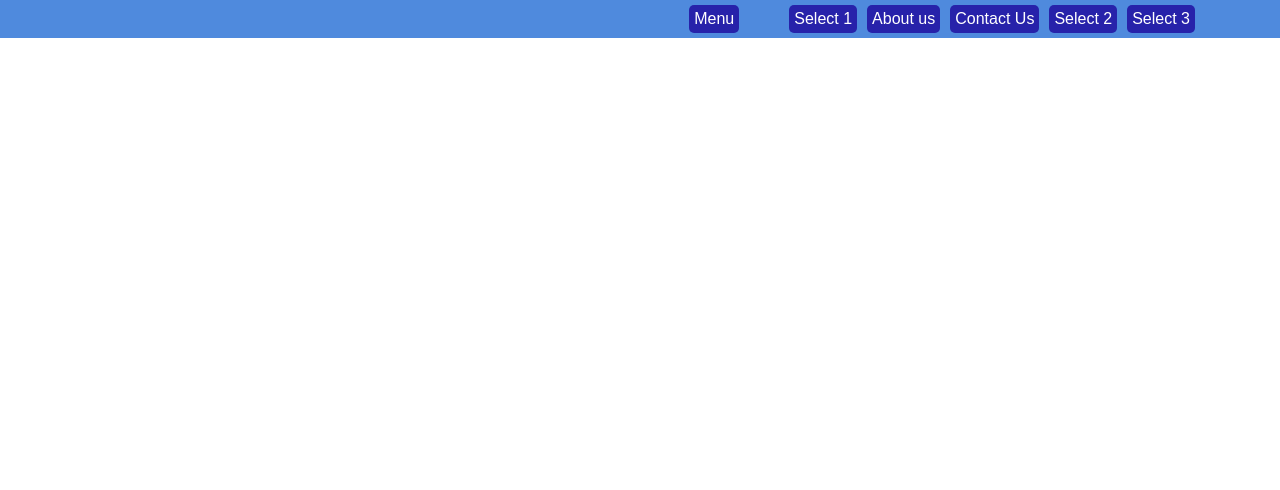
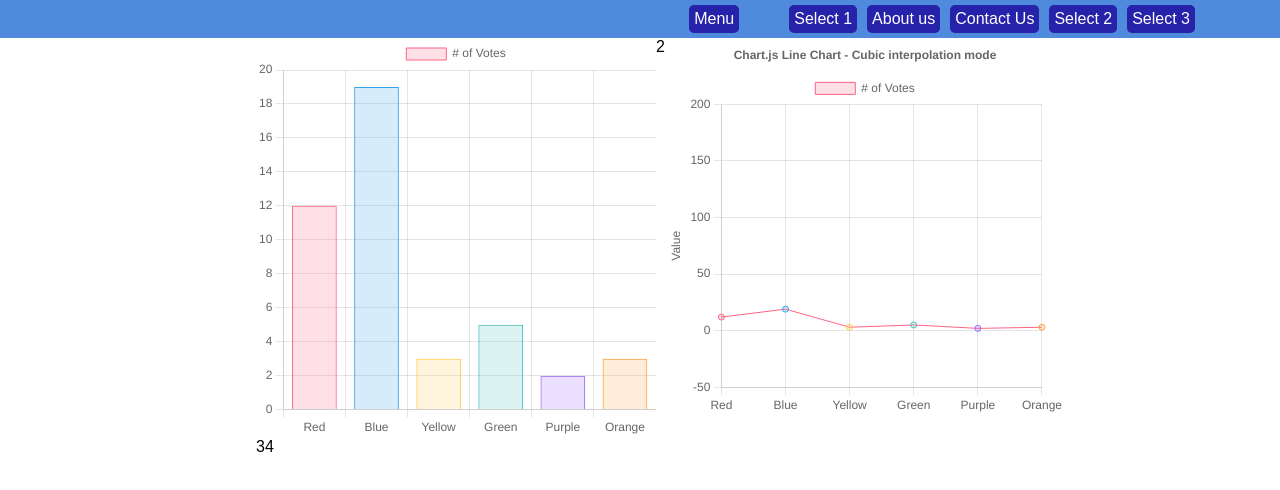
Before and after one commit to 12nuskek/Week1, a plain HTML site: page index.html in a window 1280 px wide. Drawn offline with nearby package versions, Linux system fonts and the light colour scheme.

Commit message:
imported Chart JS and have two Graphs

```diff
--- a/CSS/Style.css
+++ b/CSS/Style.css
@@ -1,5 +1,4 @@
 * {
-
     font-family: Arial, Helvetica, sans-serif;
 
 }
@@ -8,7 +7,6 @@ body {
 }
 
 nav{
-
     background-color: rgb(79, 138, 221);
     display: flex;
     justify-content: flex-end;
@@ -52,3 +50,11 @@ nav ul{
 #select1:hover > .submenu{
     display:block;
 }
+
+section {
+    padding: 0% 20% 0% 20%;
+}
+
+.container{
+    display: flex;
+}
--- a/JS/script.js
+++ b/JS/script.js
@@ -0,0 +1,95 @@
+const ctx = document.getElementById('myChart');
+const myChart = new Chart(ctx, {
+    type: 'bar',
+    data: {
+        labels: ['Red', 'Blue', 'Yellow', 'Green', 'Purple', 'Orange'],
+        datasets: [{
+            label: '# of Votes',
+            data: [12, 19, 3, 5, 2, 3],
+            backgroundColor: [
+                'rgba(255, 99, 132, 0.2)',
+                'rgba(54, 162, 235, 0.2)',
+                'rgba(255, 206, 86, 0.2)',
+                'rgba(75, 192, 192, 0.2)',
+                'rgba(153, 102, 255, 0.2)',
+                'rgba(255, 159, 64, 0.2)'
+            ],
+            borderColor: [
+                'rgba(255, 99, 132, 1)',
+                'rgba(54, 162, 235, 1)',
+                'rgba(255, 206, 86, 1)',
+                'rgba(75, 192, 192, 1)',
+                'rgba(153, 102, 255, 1)',
+                'rgba(255, 159, 64, 1)'
+            ],
+            borderWidth: 1
+        }]
+    },
+    options: {
+        scales: {
+            y: {
+                beginAtZero: true
+            }
+        }
+    }
+});
+
+
+const ctx2= document.getElementById('myChart2');
+const myChart2 = new Chart(ctx2, {
+    type: 'line',
+    data: {
+        labels: ['Red', 'Blue', 'Yellow', 'Green', 'Purple', 'Orange'],
+        datasets: [{
+            label: '# of Votes',
+            data: [12, 19, 3, 5, 2, 3],
+            backgroundColor: [
+                'rgba(255, 99, 132, 0.2)',
+                'rgba(54, 162, 235, 0.2)',
+                'rgba(255, 206, 86, 0.2)',
+                'rgba(75, 192, 192, 0.2)',
+                'rgba(153, 102, 255, 0.2)',
+                'rgba(255, 159, 64, 0.2)'
+            ],
+            borderColor: [
+                'rgba(255, 99, 132, 1)',
+                'rgba(54, 162, 235, 1)',
+                'rgba(255, 206, 86, 1)',
+                'rgba(75, 192, 192, 1)',
+                'rgba(153, 102, 255, 1)',
+                'rgba(255, 159, 64, 1)'
+            ],
+            borderWidth: 1
+        }]
+    },
+    options: {
+
+        responsive: false,
+        plugins: {
+          title: {
+            display: true,
+            text: 'Chart.js Line Chart - Cubic interpolation mode'
+          },
+        },
+        interaction: {
+          intersect: false,
+        },
+        scales: {
+          x: {
+            display: true,
+            title: {
+              display: true
+            }
+          },
+          y: {
+            display: true,
+            title: {
+              display: true,
+              text: 'Value'
+            },
+            suggestedMin: -10,
+            suggestedMax: 200
+          }
+        }
+      },
+});
--- a/index.html
+++ b/index.html
@@ -5,7 +5,7 @@
     <meta http-equiv="X-UA-Compatible" content="IE=edge">
     <meta name="viewport" content="width=device-width, initial-scale=1.0">
     <link rel="stylesheet" href="/CSS/Style.css">
-    <script src="/JS/script.js"></script>
+
     <title>Dashboard</title>
 </head>
 <body>
@@ -27,5 +27,24 @@
 
             </ul>
         </nav>
+        <section>
+            <div class="container">
+                <div class="item">
+                    <canvas id="myChart" width="400" height="400"></canvas>
+                </div>
+                <div class="item">2</div>
+                <canvas id="myChart2" width="400" height="400"></canvas>
+            </div>
+            <div class="container">
+                <div class="item">3</div>
+                <div class="item">4</div>
+
+            </div>
+
+        </section>
 </body>
+<footer>
+    <script src="https://cdnjs.cloudflare.com/ajax/libs/Chart.js/3.8.0/chart.min.js" integrity="sha512-sW/w8s4RWTdFFSduOTGtk4isV1+190E/GghVffMA9XczdJ2MDzSzLEubKAs5h0wzgSJOQTRYyaz73L3d6RtJSg==" crossorigin="anonymous" referrerpolicy="no-referrer"></script>
+    <script src="/JS/script.js"></script>
+</footer>
 </html>
```
